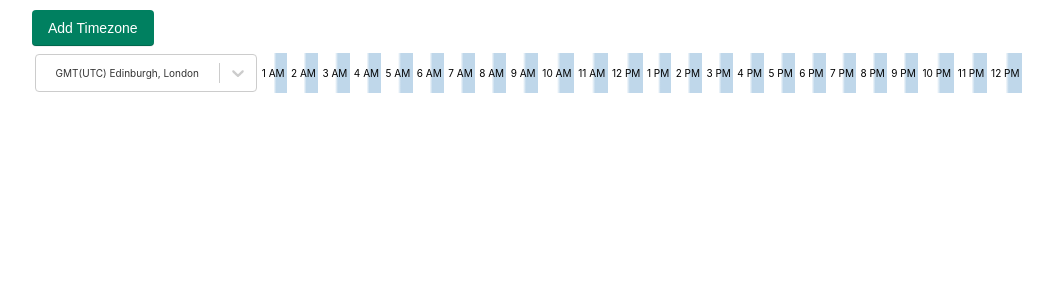
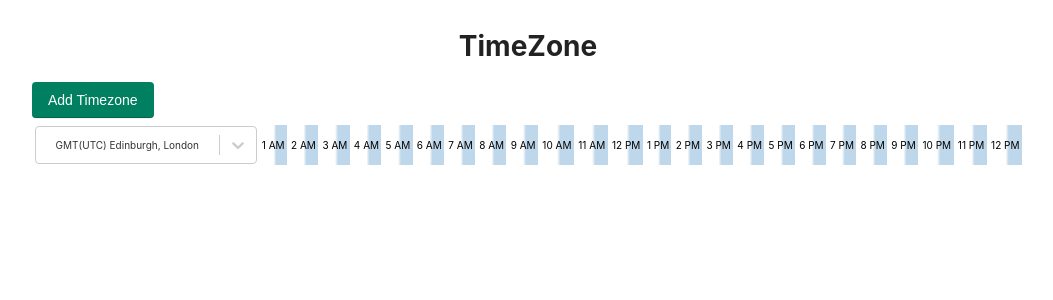
Before and after one commit to jayakrishnancn/timezones, a React (Create React App) app: page / in a window 1280 px wide. Shown: the top 300 px of the page, without its empty margins (112-1165 px from the left). Built offline with nearby package versions, Linux system fonts and the light colour scheme.

Commit message:
added title

```diff
--- a/src/App.css
+++ b/src/App.css
@@ -22,3 +22,10 @@
 .time {
   background-image: linear-gradient(to right, #fff 50%, #bfd7ea 60%);
 }
+
+.title {
+  font-weight: bold;
+  font-size: 28px;
+  color: #222;
+  text-align: center;
+}
--- a/src/App.tsx
+++ b/src/App.tsx
@@ -5,6 +5,7 @@ import Table from "./components/Table";
 function App() {
   return (
     <div className="App">
+      <h1 className="title">TimeZone</h1>
       <Button>Add Timezone</Button>
       <Table />
     </div>
```
Also changed, not shown: 1 other file (tests, documents, lock files or other folders).
